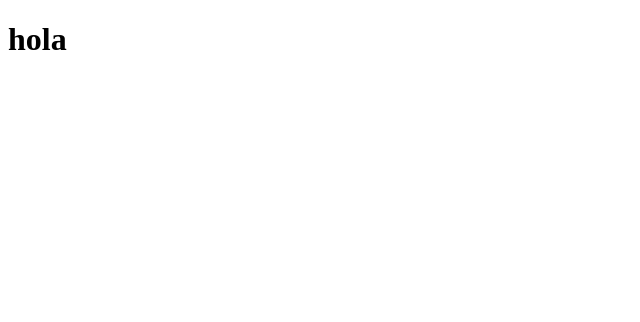
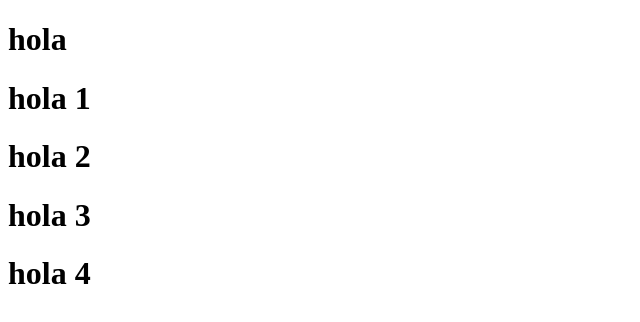
Before and after one commit to ivandario111582/hello-world-get, a plain HTML site: page index.html in a window 1280 px wide. Shown: the whole page, without its empty margins (0-640 px from the left). Drawn offline with Linux system fonts and the light colour scheme.

Commit message:
multiples holas

```diff
--- a/index.html
+++ b/index.html
@@ -7,5 +7,8 @@
 </head>
 <body>
     <h1>hola</h1>
-</body>
+    <h1>hola 1</h1>
+    <h1>hola 2</h1>
+    <h1>hola 3</h1>
+    <h1>hola 4</h1>
 </html>
```
